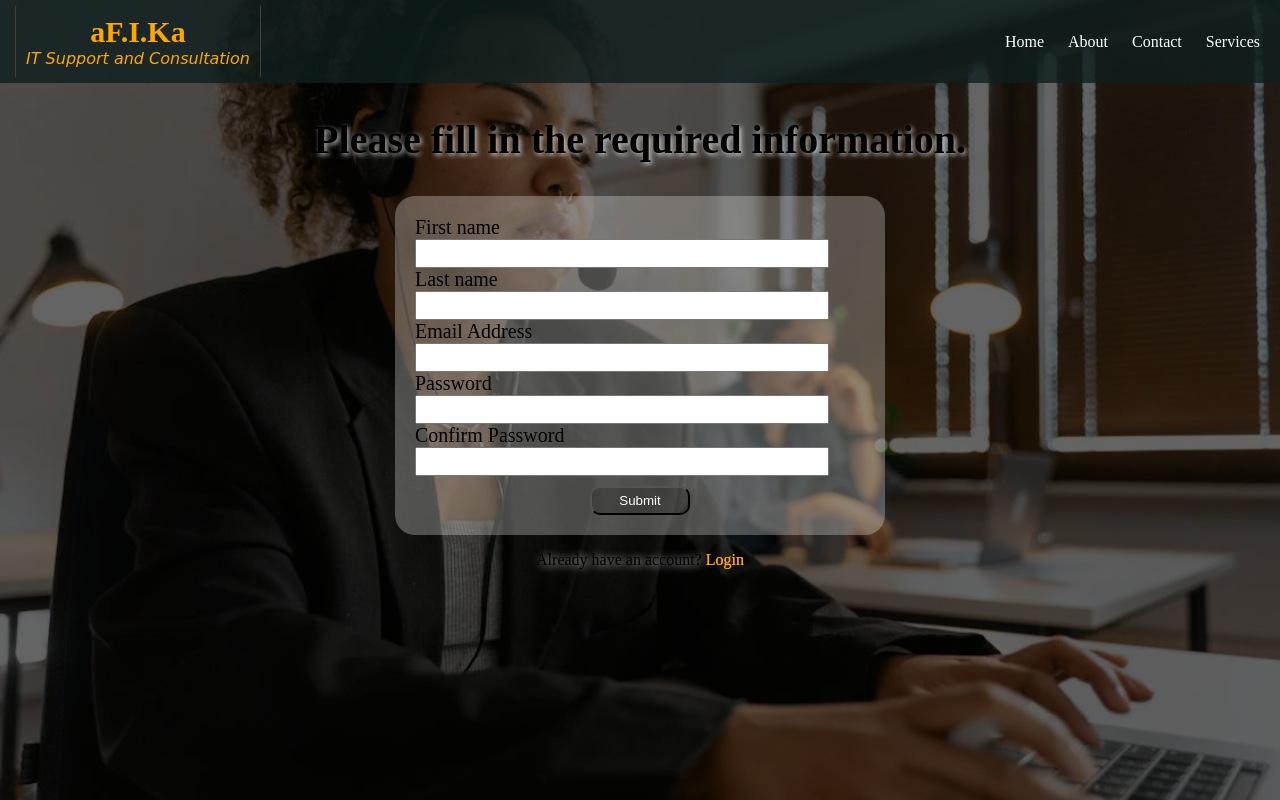
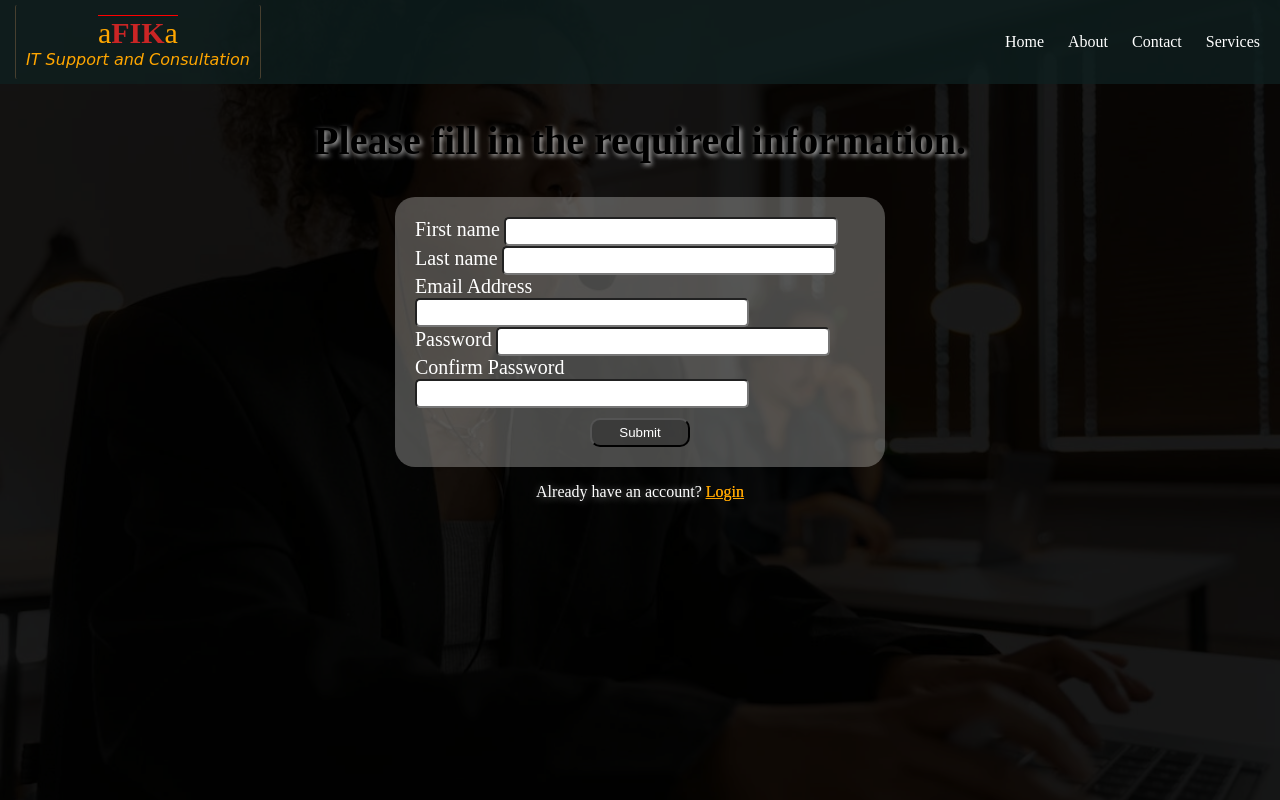
Before and after one commit to Afika-1/aFiKa-Consultations, a plain HTML site: page signup.html in a window 1280 px wide. Drawn offline with Linux system fonts and the light colour scheme.

Commit message:
landing page styled

```diff
--- a/signin.css
+++ /dev/null
@@ -1,122 +0,0 @@
-body{
-    padding: 0;
-    margin: 0;
-    background-image: url('/pexels-photo.webp');
-    background-repeat: no-repeat;
-    background-size: cover;
-}
-section{
-    background-color: rgba(0, 0, 0, 0.6);
-    height: 100vh;
-    display: flex;
-    flex-direction: column;
-    /* justify-content: center; */
-    align-items: center;
-}
-.logo{
-    display: flex;
-    flex-direction: column;
-    align-items: center;
-    border-radius: 2px;
-    border-right: .1px rgb(71, 63, 47) solid;
-    border-left: .1px rgb(71, 63, 47) solid;
-    padding: 10px;
-    margin: 5px;
-}
-.afika{
-    font-weight: bold;
-    font-size: 30px;
-    color: rgb(255, 166, 0);
-
-}
-.navbar-brand{
-    font-style: italic;
-    font-family:cursive;
-    color: rgb(255, 166, 0);
-}
-.container-fluid{
-    display: flex;
-    justify-content: space-between;
-    align-items: center;
-    padding-left: 10px;
-    padding-right: 10px;
-
-}
-.container-fluid a{
-    text-decoration: none;
-
-}
-.navbar-nav a{
-color: white;
-padding: 10px;
-width: 100px;
-text-align: center;
-}
-
-.navbar-nav a:hover{
-    border-bottom: 3px rgb(255, 166, 0) solid;
-}
-.navbar{
-    background-color: rgba(14, 31, 31, 0.8);
-    /* display: flex; */
-    align-items: center;
-    justify-content: space-between;
-    flex-wrap: wrap;
-    padding: 0;
-    color: white;
-    width: 100%;
-
-}
-
-
-
-form{
-
-    display: flex;
-    justify-content: center;
-    align-items: center;
-    flex-direction: column;
-    width: 450px ;
-    /* margin-top: 10%; */
-    padding: 20px;
-    background-color: rgb(235, 236, 232,.3);
-    border-radius: 20px;
-    color: rgb(0, 0, 0);
-}
-form input{
-    padding: 5px;
-    width: 400px;
-}
-label{
-    font-size: 20px;
-}
-button{
-    width: 100px;
-    padding: 5px;
-    margin-top: 10px;
-    border-radius: 10px;
-    background-color: rgba(0, 0, 0, 0.2);
-    color: white;
-}
-button:hover{
-    cursor: pointer;
-    border-color: white;
-    border: 5;
-
-
-}
-section>p>a{
-    color: rgb(255, 166, 0);
-    text-shadow: 0 0;
-}
-section>p{
-    text-shadow: 3px 1px 9px rgba(255, 255, 255, 255)
-}
-footer{position: absolute;
-    bottom: 0px;
-color: white;
-background-color: rgb(235, 236, 232,.1);
-width: 100%;
-text-align: center;}
-
-a{cursor: pointer;}
--- /dev/null
+++ b/signup.css
@@ -0,0 +1,132 @@
+body {
+  padding: 0;
+  margin: 0;
+  background-image: url("/pexels-photo.webp");
+  background-repeat: no-repeat;
+  background-size: cover;
+}
+section {
+  background-color: rgba(0, 0, 0, 0.9);
+  height: 100vh;
+  display: flex;
+  flex-direction: column;
+  /* justify-content: center; */
+  align-items: center;
+}
+.logo {
+  display: flex;
+  flex-direction: column;
+  align-items: center;
+  border-radius: 2px;
+  border-right: 0.1px rgb(71, 63, 47) solid;
+  border-left: 0.1px rgb(71, 63, 47) solid;
+  padding: 10px;
+  margin: 5px;
+}
+/* .afika{
+    font-weight: bold;
+    font-size: 30px;
+    color: rgb(255, 166, 0);
+
+} */
+.afika {
+  /* font-weight: bold; */
+  font-size: 30px;
+  color: rgb(255, 166, 0);
+  border-top: 1px red solid;
+}
+.afika span {
+  font-weight: bold;
+  color: rgb(202, 37, 37);
+}
+.navbar-brand {
+  font-style: italic;
+  font-family: cursive;
+  color: rgb(255, 166, 0);
+}
+.container-fluid {
+  display: flex;
+  justify-content: space-between;
+  align-items: center;
+  padding-left: 10px;
+  padding-right: 10px;
+}
+.container-fluid a {
+  text-decoration: none;
+}
+.navbar-nav a {
+  color: white;
+  padding: 10px;
+  width: 100px;
+  text-align: center;
+}
+
+.navbar-nav a:hover {
+  border-bottom: 3px rgb(255, 166, 0) solid;
+}
+.navbar {
+  background-color: rgba(14, 31, 31, 0.8);
+  /* display: flex; */
+  align-items: center;
+  justify-content: space-between;
+  flex-wrap: wrap;
+  padding: 0;
+  color: white;
+  width: 100%;
+}
+
+form {
+  display: flex;
+  justify-content: center;
+  align-items: center;
+  flex-direction: column;
+  width: 450px;
+  /* margin-top: 10%; */
+  padding: 20px;
+  background-color: rgb(235, 236, 232, 0.3);
+  border-radius: 20px;
+  color: white;
+}
+form input {
+  padding: 5px;
+  width: 25vw;
+
+  border-radius: 5px;
+}
+label {
+  font-size: 20px;
+}
+button {
+  width: 100px;
+  padding: 5px;
+  margin-top: 10px;
+  border-radius: 10px;
+  background-color: rgba(0, 0, 0, 0.2);
+  color: white;
+}
+button:hover {
+  cursor: pointer;
+  border-color: white;
+  border: 5;
+}
+section > p > a {
+  color: rgb(255, 166, 0);
+  text-shadow: 0 0;
+  text-decoration: underline;
+}
+section > p {
+  text-shadow: 1px 1px 9px rgba(255, 255, 255, 0.5);
+  color: white;
+}
+footer {
+  position: absolute;
+  bottom: 0px;
+  color: white;
+  background-color: rgb(235, 236, 232, 0.1);
+  width: 100%;
+  text-align: center;
+}
+
+a {
+  cursor: pointer;
+}
--- a/signin.html
+++ b/signup.html
@@ -4,24 +4,24 @@
     <meta charset="UTF-8" />
     <meta name="viewport" content="width=device-width, initial-scale=1.0" />
     <title>Document</title>
-    <link rel="stylesheet" href="signin.css" />
+    <link rel="stylesheet" href="signup.css" />
   </head>
 
   <body>
     <section>
       <nav class="navbar navbar-expand-lg bg-body-tertiary">
         <div class="container-fluid">
-          <div class="logo">
-            <a class="afika">aF.I.Ka</a>
-            <a class="navbar-brand" href="#">IT Support and Consultation</a>
-          </div>
+            <div class="logo">
+                <a class="afika">a<span>FIK</span>a</a>
+                <a class="navbar-brand" href="#">IT Support and Consultation</a>
+              </div>
           <!-- <button class="navbar-toggler" type="button" data-bs-toggle="collapse" data-bs-target="#navbarNavAltMarkup" aria-controls="navbarNavAltMarkup" aria-expanded="false" aria-label="Toggle navigation">
             <span class="navbar-toggler-icon"></span>
           </button> -->
           <div class="collapse navbar-collapse" id="navbarNavAltMarkup">
             <div class="navbar-nav">
               <a class="nav-link active" aria-current="page" href="index.html">Home</a>
-              <a class="nav-link" href="signin.html">About</a>
+              <a class="nav-link" href="signup.html">About</a>
               <a class="nav-link" href="login.html">Contact</a>
               <a class="nav-link" href="#">Services</a>
 
@@ -62,7 +62,7 @@
         </div>
         <button type="submit">Submit</button>
       </form>
-      <p>Already have an account? <a>Login</a></p>
+      <p>Already have an account? <a> Login</a></p>
     </section>
   </body>
 </html>
--- a/style.css
+++ b/style.css
@@ -6,12 +6,13 @@ body{
     background-size: cover;
 }
 section{
-    background-color: rgba(0, 0, 0, 0.6);
-    height: 100vh;
     display: flex;
     flex-direction: column;
-    /* justify-content: center; */
-    align-items: center;
+    /* align-items: center; */
+    background-color: rgba(0, 0, 0, 0.8);
+    height: 100vh;
+    justify-content: space-between;
+
 }
 .logo{
     display: flex;
@@ -24,9 +25,15 @@ section{
     margin: 5px;
 }
 .afika{
-    font-weight: bold;
+    /* font-weight: bold; */
     font-size: 30px;
     color: rgb(255, 166, 0);
+    border-top: 1px red solid;
+
+}
+.afika span{
+font-weight: bold;
+color: rgb(202, 37, 37) ;
 
 }
 .navbar-brand{
@@ -67,60 +74,34 @@ text-align: center;
     width: 100%;
 
 }
-/* .links{
+
+h3 ,h1{
+    text-align: center;
+    color: white;
+    /* text-shadow: 3px 1px 9px rgba(0, 0, 0, 1) */
+}
+#login{
+    text-decoration:underline;
+    color: rgb(255, 166, 0);
+}
+h1{
+    font-size: 50px;
+}
+.texts{
     display: flex;
-    list-style: none;
+    flex-direction: column;
     justify-content: space-between;
-     */
-/* } */
-
-form{
-
-    display: flex;
-    justify-content: center;
-    align-items: center;
-    flex-direction: column;
-    width: 450px ;
-    /* margin-top: 10%; */
-    padding: 20px;
-    background-color: rgb(235, 236, 232,.3);
-    border-radius: 20px;
-    color: rgb(0, 0, 0);
+    /* align-items: center; */
 }
-form input{
-    padding: 5px;
-    width: 400px;
-}
-label{
-    font-size: 20px;
-}
-button{
-    width: 100px;
-    padding: 5px;
-    margin-top: 10px;
-    border-radius: 10px;
-    background-color: rgba(0, 0, 0, 0.2);
-    color: white;
-}
-button:hover{
-    cursor: pointer;
-    border-color: white;
-    border: 5;
-
-
-}
-section>p>a{
-    color: rgb(255, 166, 0);
-    text-shadow: 0 0;
-}
-section>p{
-    text-shadow: 3px 1px 9px rgba(255, 255, 255, 255)
-}
-footer{position: absolute;
-    bottom: 0px;
+footer{
+    /* position: absolute; */
+    /* bottom: 0px; */
 color: white;
 background-color: rgb(235, 236, 232,.1);
 width: 100%;
 text-align: center;}
 
 a{cursor: pointer;}
+.nav-link:active{
+    color: rgb(255, 166, 0);
+}
```
Also changed, not shown: index.html (+16 -20 lines).
